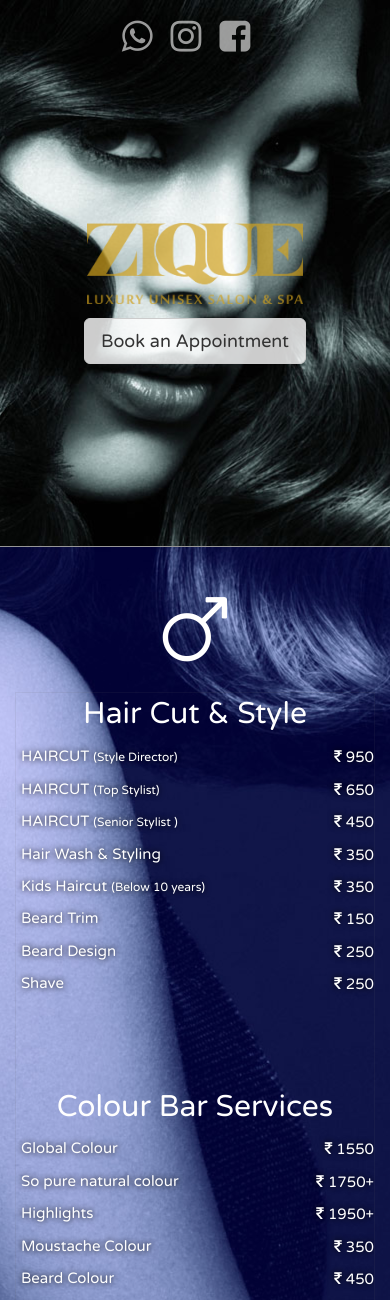
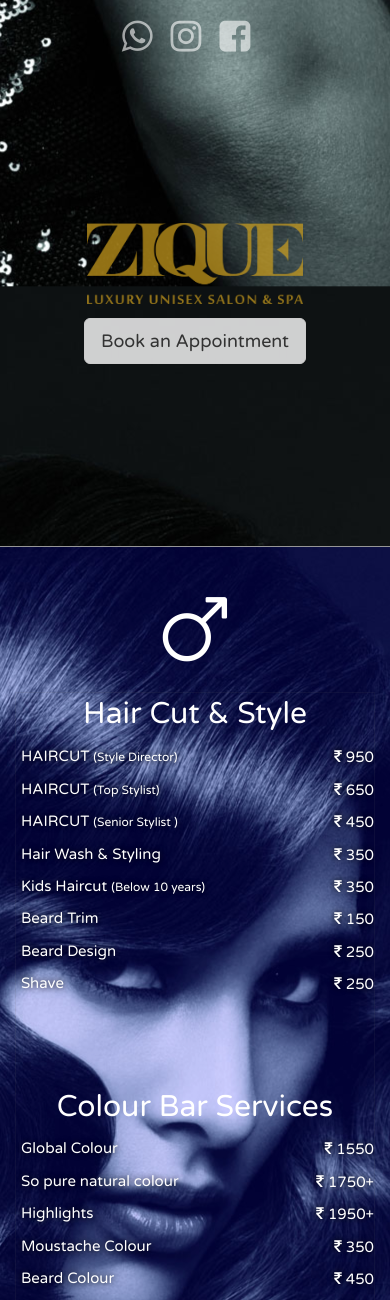
Before and after one commit to SajithPradeep/ZiqueSalonSpa, a PHP site: page / in a window 390 px wide. Shown: the top 1300 px of the page. Run offline with PHP 8.4, Linux system fonts and the light colour scheme; some libraries are stand-ins or nearby versions.

Commit message:
mobile bg

```diff
--- a/css/style.css
+++ b/css/style.css
@@ -287,7 +287,7 @@ footer {
         align-items: center;
     }
     body {
-        background: url("../images/bg.jpg") fixed 62% -37%;
+        background: url("../images/bg.jpg") fixed 62% -57%;
     }
     .salon-services {
         padding: 0 15px 0 15px;
```
